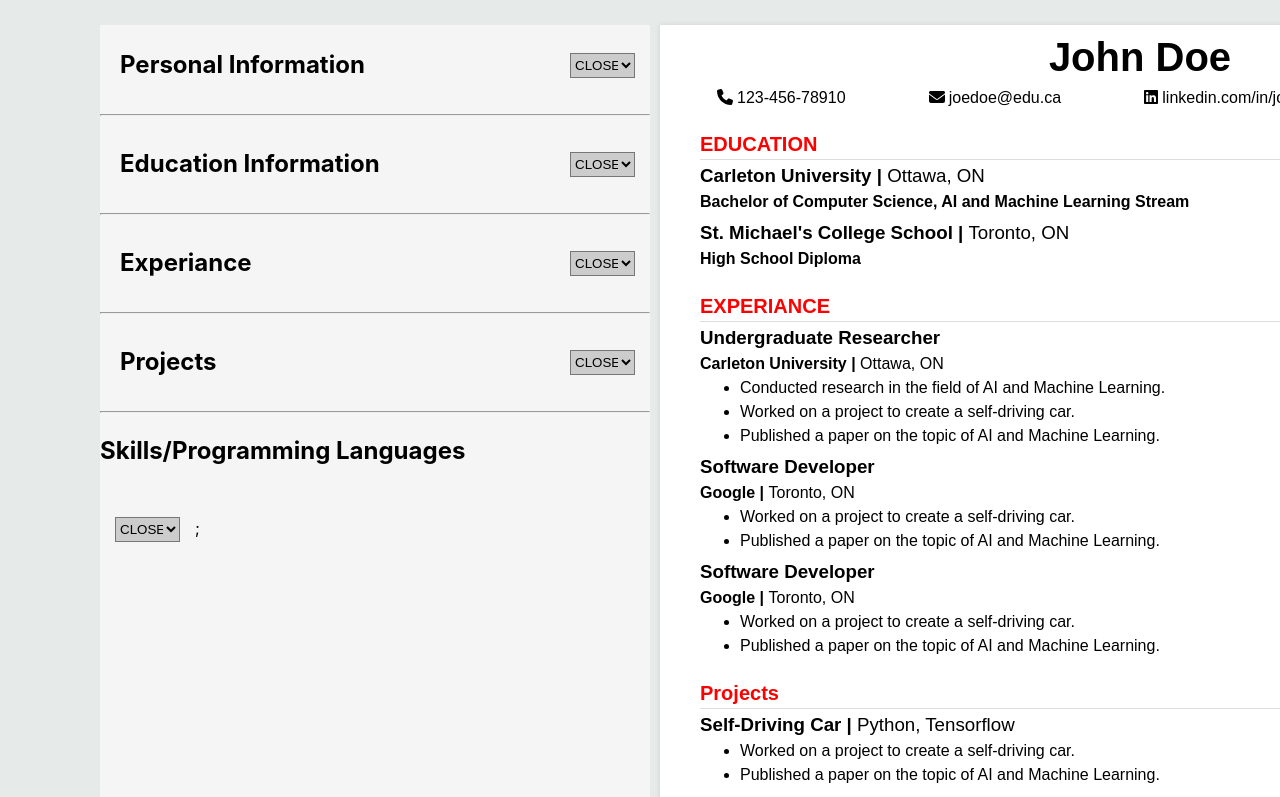
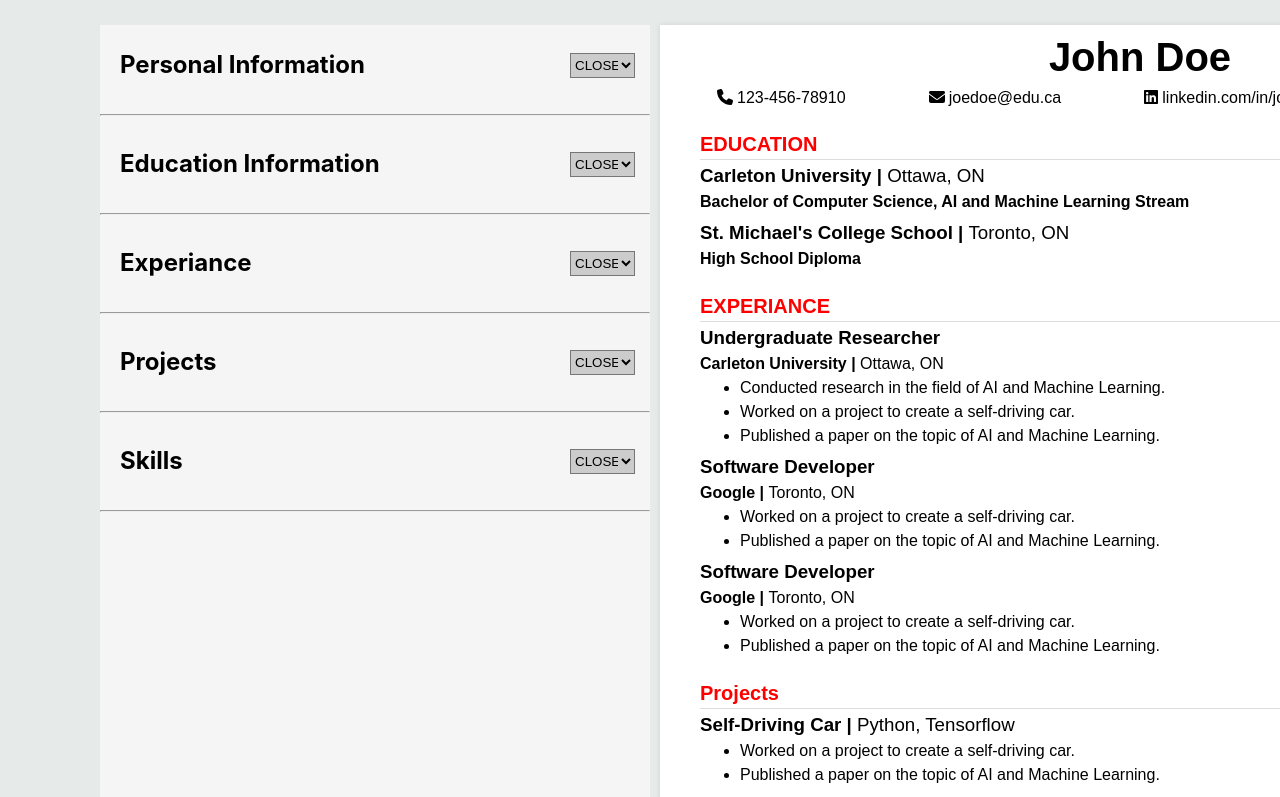
Before and after one commit to Jonathan03ant/CVBuilder, a React (Vite) app: page / in a window 1280 px wide. Shown: the top 797 px of the page. Built offline with nearby package versions, Linux system fonts and the light colour scheme; a web font is replaced by a local one.

Commit message:
Skills section minor update

```diff
--- a/src/Components/skillsEditor.jsx
+++ b/src/Components/skillsEditor.jsx
@@ -1,24 +1,28 @@
 import { useState } from "react";
 
-export default function Skills(
+export default function Skills({
     skills,
     addSkills,
     editSkills,
     deleteSkills
-){
+
+}){
     const [hidden, setHidden] = useState(true);
 
     return(
-        <div className= "editor">
-            <h2 className="infoheader"> Skills/Programming Languages </h2>
-            <select
-                value={!hidden ? "Edit" : "Close"}
-                onChange={() => setHidden(!hidden)}
-                title={!hidden ? 'Edit Project Details' : 'Done Editing Project Details'}
-            >
-                <option value="Edit"> EDIT </option>
-                <option value="Close"> CLOSE</option>
-            </select>
+        <div className="editor">
+            <div className='header-container'>
+                <h2 className="infoHeader"> Skills </h2>
+                <select
+                    value = {!hidden ? "Edit": "Close"}
+                    onChange = {() => setHidden(!hidden)}
+                    title= {!hidden ? 'Edit Experiance Details' : 'Done Editing Experiance Details'}
+                >
+                    <option value="Edit"> EDIT </option>
+                    <option value="Close"> CLOSE</option>
+                </select>
+            </div>
+        <hr />
             {!hidden && skills.map((skill) =>(
                 <div className="informationEditor" key={skill.id}>
                 <label>
@@ -34,8 +38,8 @@ export default function Skills(
                     <span>Skills</span>
                     <input
                         type="text"
-                        value={skill.stack}
-                        onChange={(e) => editSkills(skill.id, 'stack', e.target.value)}
+                        value={skill.skills.join(', ')}
+                        onChange={(e) => editSkills(skill.id, 'skills', e.target.value.split(', '))}
                     />
                 </label>
 
@@ -47,7 +51,7 @@ export default function Skills(
                    Remove Skill
                     </button>
                 </div>
-            ))};
+            ))}
             {!hidden &&(
                 <button
                     type="button"
@@ -58,5 +62,5 @@ export default function Skills(
                 </button>
             )}
         </div>
-    );
+    )
 }
```
